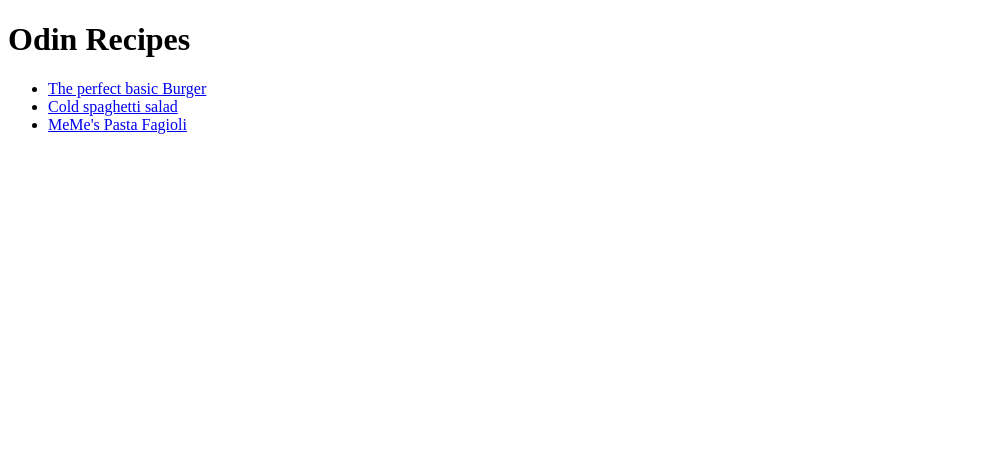
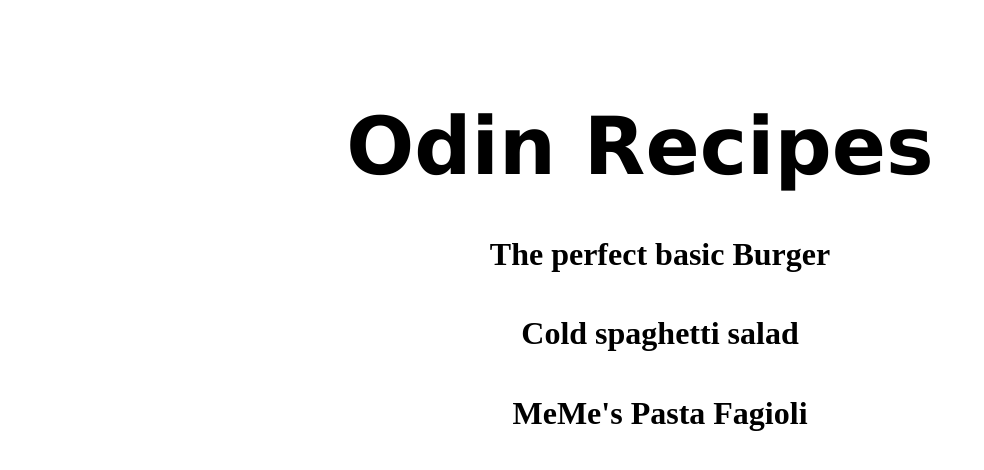
Before and after one commit to A-selam/odin-recipes, a plain HTML site: page index.html in a window 1280 px wide. Shown: the whole page, without its empty margins (0-984 px from the left). Drawn offline with Linux system fonts and the light colour scheme.

Commit message:
Do the styling a lil bit as ordered on css
style shit was add so the landing page looks a littel not bad

```diff
--- a/index.html
+++ b/index.html
@@ -1,16 +1,19 @@
 <!DOCTYPE html>
 <html lang="en">
     <head>
+        <link rel="stylesheet" href="styles.css">
         <meta charset="utf-8">
         <title>Odin-Recipes</title>
     </head>
 
     <body>
+        <div>
         <h1>Odin Recipes</h1>
         <ul>
             <li><a href="recipes/burger.html" rel="noreferrer" target="_blank">The perfect basic Burger</a></li>
             <li><a href="recipes/spagethetti-salad.html" rel="noreferrer" target="_blank">Cold spaghetti salad</a></li>
             <li><a href="recipes/pasta-fagioli.html" target="_blank" rel="noreferrer">MeMe's Pasta Fagioli</a></li>
         </ul>
+    </div>
     </body>
 </html>
--- /dev/null
+++ b/styles.css
@@ -0,0 +1,30 @@
+*{
+    margin: 0;
+}
+
+div{
+    margin: 5% 15%;
+    text-align: center;
+}
+
+h1{
+    padding-top: 4%;
+    font-family: Verdana, Geneva, Tahoma, sans-serif;
+    font-size: 5rem;
+    font-weight: bold;
+}
+
+ul{
+    list-style-type: none;
+}
+
+li{
+    margin: 5%;
+    font-size: 2rem;
+    font-weight: bolder;
+}
+
+li a{
+    color: #000;
+    text-decoration: none;
+}
```
